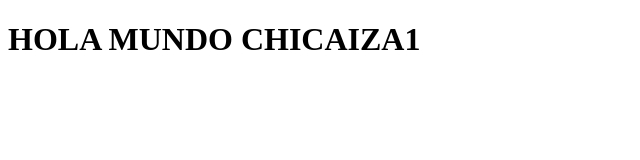
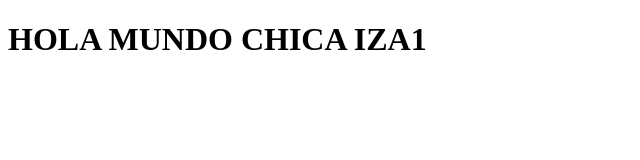
Before and after one commit to Andres-is/pro.github.io, a plain HTML site: page index.html in a window 1280 px wide. Shown: the full height of the page, 0-640 px from the left. Drawn offline with Linux system fonts and the light colour scheme.

Commit message:
first coment

```diff
--- a/index.html
+++ b/index.html
@@ -6,6 +6,6 @@
     <title>Document</title>
 </head>
 <body>
-    <h1>HOLA MUNDO CHICAIZA1</h1>
+    <h1>HOLA MUNDO CHICA IZA1</h1>
 </body>
 </html>
```
